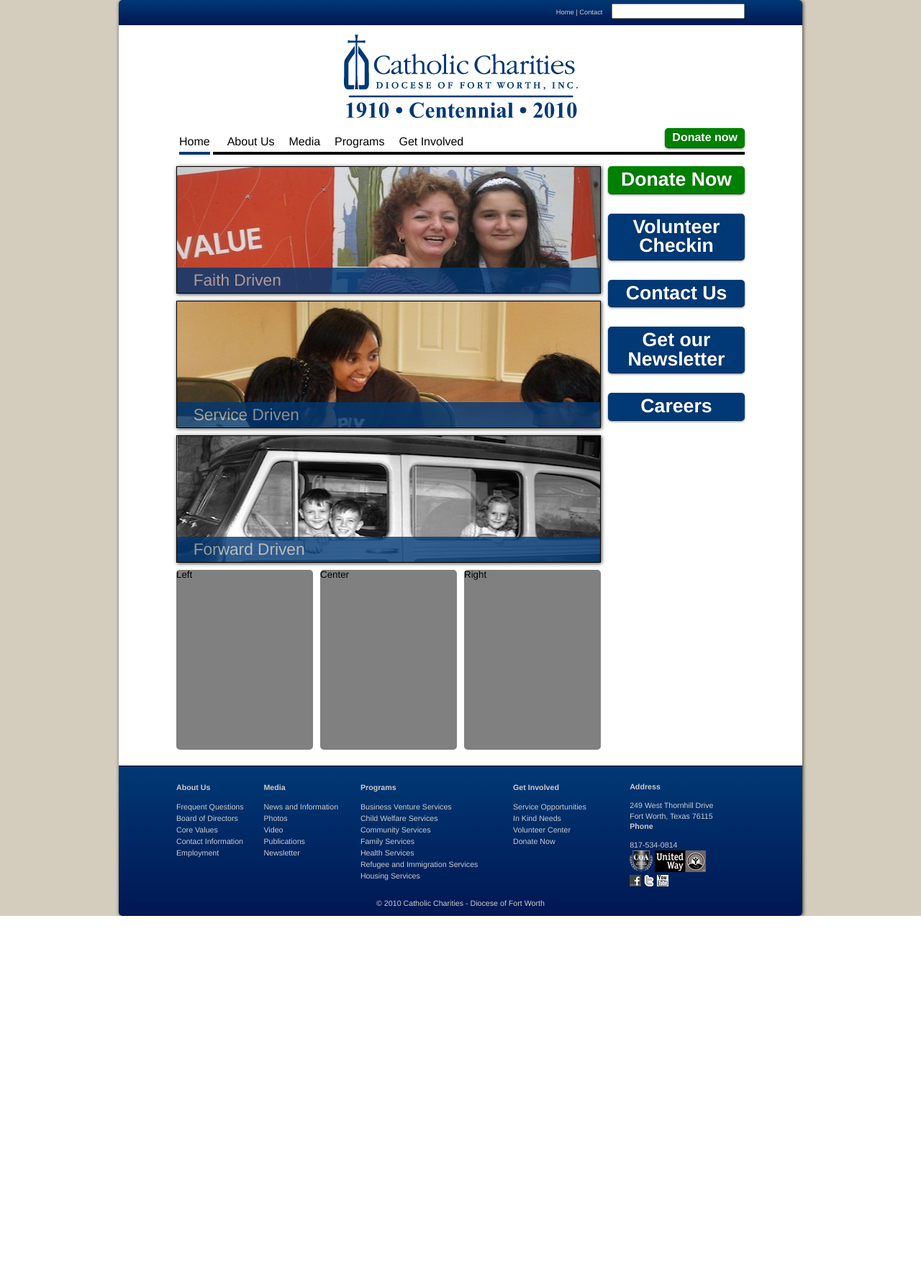
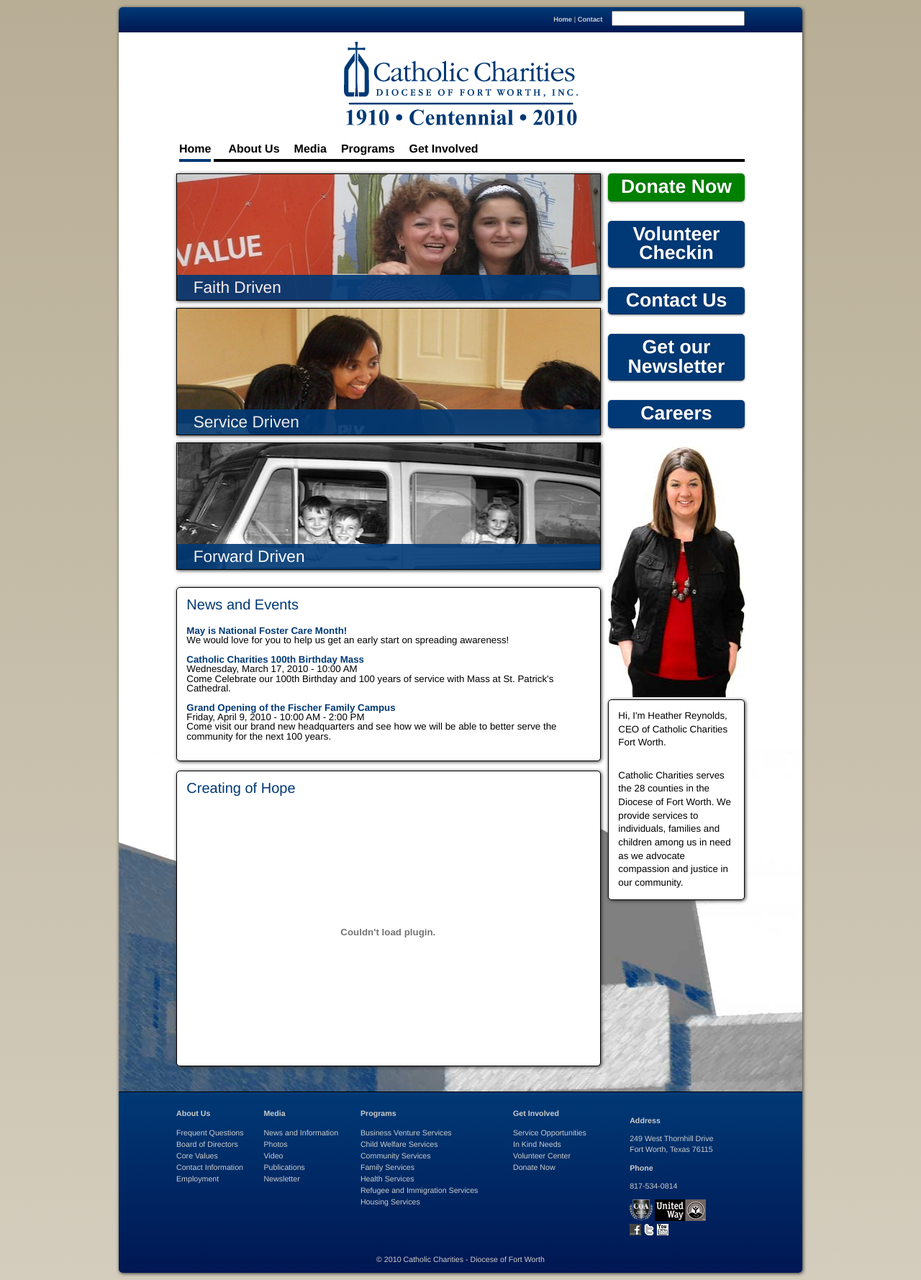
Before and after one commit to kientran/ccdofw-2010, a PHP site: page / in a window 1280 px wide. Shown: the whole page at 72% size. Before the commit the page ends 1273 px from the top, so only its background shows below. Run offline with PHP 8.4, Linux system fonts and the light colour scheme; some libraries are stand-ins or nearby versions.

Commit message:
Redid some of the layout, lots of background images

```diff
--- a/index.html
+++ b/index.html
@@ -21,7 +21,7 @@
   </div>
   <div id="logobar"><a href="">Catholic Charities</a></div>
   <navigation>
-    <div id="nav_donate"><a href="" class="green awesome">Donate now</a></div>
+    <!--<div id="nav_donate"><a href="" class="green awesome">Donate now</a></div> -->
     <ul id="nav" class="clearfix">
       <li id="nav_home" class="current first"><a href="">Home</a></li>
       <li id="nav_about" class="dir"><a href="">About Us</a>
@@ -116,7 +116,7 @@
   <img src="images/ccbanner1.jpg" width='620' height='175' />
   <div class="cover boxcaption">
     <h3>Faith Driven</h3>
-    <p>This is the caption</p>
+    <p>People of faith working together to provide hope for generations</p>
   </div>
 </div>
 
@@ -124,7 +124,7 @@
   <img src="images/ccbanner2.jpg" width='620' height='175' />
   <div class="cover boxcaption">
     <h3>Service Driven</h3>
-    <p>This is the caption</p>
+    <p>Catholic Charities does so much, for so many, with so little</p>
   </div>
 </div>
 
@@ -132,16 +132,38 @@
   <img src="images/ccbanner3.jpg" width='620' height='175' />
   <div class="cover boxcaption">
     <h3>Forward Driven</h3>
-    <p>This is the caption</p>
+    <p>Catholic Charities is the community leader that makes an impact</p>
   </div>
 </div>
 
 
 <div id="lower_front">
 
-<div id="lower_front_left">Left</div>
-<div id="lower_front_center">Center</div>
-<div id="lower_front_right">Right</div>
+<div id="lower_front_left">
+  <h2>News and Events</h2>
+  <ul>
+    <li><a href="">May is National Foster Care Month!</a><br />
+      We would love for you to help us get an early start on spreading awareness!
+    </li>
+    <li><a href="">Catholic Charities 100th Birthday Mass</a><br />
+        Wednesday, March 17, 2010 - 10:00 AM<br />
+        Come Celebrate our 100th Birthday and 100 years of service with Mass at St. Patrick's Cathedral.
+    </li>
+    <li><a href="">Grand Opening of the Fischer Family Campus</a><br />
+        Friday, April 9, 2010 - 10:00 AM - 2:00 PM<br />
+        Come visit our brand new headquarters and see how we will be able to better serve the community for the next 100 years.
+    </li>
+  </ul>
+
+
+
+</div>
+
+<div id="lower_front_right">
+
+  <h2>Creating of Hope</h2>
+<object width="560" height="340"><param name="movie" value="http://www.youtube.com/v/BD-R414n_qw&hl=en_US&fs=1&"></param><param name="allowFullScreen" value="true"></param><param name="allowscriptaccess" value="always"></param><embed src="http://www.youtube.com/v/BD-R414n_qw&hl=en_US&fs=1&" type="application/x-shockwave-flash" allowscriptaccess="always" allowfullscreen="true" width="560" height="340"></embed></object>
+</div>
 
 </div>
 
@@ -167,6 +189,14 @@
 
   <div id="front_action">
     <a href="#" id="front_donate" class="blue awesome">Careers</a>
+  </div>
+
+  <div id="heathers_box">
+    <img src='images/heather.jpg'>
+    <div id="heathers_text">
+    <p>Hi, I'm Heather Reynolds, CEO of Catholic Charities Fort Worth.</p>
+    <p>Catholic Charities serves the 28 counties in the Diocese of Fort Worth. We provide services to individuals, families and children among us in need as we advocate compassion and justice in our community.</p>
+    </div>
   </div>
 
 
--- a/src/screen.scss
+++ b/src/screen.scss
@@ -43,17 +43,23 @@ body.two-col {
 
 body {
   height: 100%;
+  background: #d4cdbd;
   @include linear-gradient(color-stops(#b8ae96, #d4cdbd));
+  margin: 10px 0;
   background-repeat: no-repeat;
-  background: #d4cdbd;
   font-family: "Helvetica Neue", "Arial", "Helvetica", sans-serif;
   font-size: 10pt;
   a {
     text-decoration: none;
+    font-weight: bold;
     color: $ccblue;
+  }
+  a:hover {
+    text-decoration: underline;
   }
   p {
     line-height: 1.4em;
+    margin: 1em 0;
   }
 }
 
@@ -92,9 +98,11 @@ body {
 }
 
 div#container {
-  background: white;
   @include box-shadow;
   @include border-radius;
+  background: white url(../images/buildingcharcol.jpg) no-repeat;
+  background-position: 0% 90%;
+
 }
 header {
   div#searchbar {
@@ -196,13 +204,12 @@ header {
   }
   p {
     padding: 0 10px;
-    color: #afafaf;
-    font-weight: bold;
+    color: white;
     font: 10pt;
     margin: 1em;
   }
   h3 {
-    color: #afafaf;
+    color: white;
     font-size: 1.7em;
     margin: 0.25em 1em;
   }
@@ -214,13 +221,14 @@ header {
   background: $ccblue;
   height: 100px;
   width: 100%;
-  opacity: 0.8;
+  opacity: 0.9;
 }
 
 .caption .boxcaption {
   top: 140px;
   left: 0;
 }
+
 
 div#front_action {
   a {
@@ -232,22 +240,45 @@ div#front_action {
 }
 
 div#lower_front {
+  @include column(15);
   div {
     @include border-radius;
-    background: grey;
+    @include box-shadow;
+    border: 1px solid black;
+    background: white ;
     display: block;
-    height: 250px;
+    padding: 1em;
+    margin: 1em 0;
   }
-  div#lower_front_left {
-    @include column(5)
+  div#lower_front_top{
+    float: left;
   }
-  div#lower_front_center {
+  div#lower_front_bottom {
+    float: left;
+  }
+  h2 {
+    font-size: 1.5em;
+    color: $ccblue;
+    margin-bottom: 1em;
+  }
+  ul li {
+    margin-bottom: 1em;
+  }
+}
 
-    @include column(5)
-  }
-  div#lower_front_right {
 
-    @include column(5, true)
+div#sidebar {
+  div#heathers_box {
+    div#heathers_text {
+      @include border-radius;
+      @include box-shadow;
+      border: 1px solid black;
+      background: white;
+    }
+    p {
+      margin: 0px;
+      padding: 1em;
+    }
   }
 }
 
@@ -259,6 +290,7 @@ footer {
   }
   a {
     color: #ccc;
+    font-weight: normal;
   }
   a:hover {
     color: white;
--- a/stylesheets/screen.css
+++ b/stylesheets/screen.css
@@ -191,24 +191,31 @@ body.two-col #content {
 /* line 44, ../src/screen.scss */
 body {
   height: 100%;
+  background: #d4cdbd;
   background-image: -webkit-gradient(linear, 0% 0%, 0% 100%, color-stop(0%, #b8ae96), color-stop(100%, #d4cdbd));
   background-image: -moz-linear-gradient(top, #b8ae96 0%, #d4cdbd 100%);
+  margin: 10px 0;
   background-repeat: no-repeat;
-  background: #d4cdbd;
   font-family: "Helvetica Neue", "Arial", "Helvetica", sans-serif;
   font-size: 10pt;
 }
-/* line 51, ../src/screen.scss */
+/* line 52, ../src/screen.scss */
 body a {
   text-decoration: none;
+  font-weight: bold;
   color: #003975;
 }
-/* line 55, ../src/screen.scss */
+/* line 57, ../src/screen.scss */
+body a:hover {
+  text-decoration: underline;
+}
+/* line 60, ../src/screen.scss */
 body p {
   line-height: 1.4em;
+  margin: 1em 0;
 }
 
-/* line 60, ../src/screen.scss */
+/* line 66, ../src/screen.scss */
 .awesome {
   background: #222;
   display: inline-block;
@@ -227,29 +234,28 @@ body p {
   cursor: pointer;
 }
 
-/* line 80, ../src/screen.scss */
+/* line 86, ../src/screen.scss */
 .green.awesome {
   background-color: green;
 }
 
-/* line 83, ../src/screen.scss */
+/* line 89, ../src/screen.scss */
 .green.awesome:hover {
   background-color: #22a222;
 }
 
-/* line 87, ../src/screen.scss */
+/* line 93, ../src/screen.scss */
 .blue.awesome {
   background-color: #003975;
 }
 
-/* line 90, ../src/screen.scss */
+/* line 96, ../src/screen.scss */
 .blue.awesome:hover {
   background-color: #225b97;
 }
 
-/* line 94, ../src/screen.scss */
+/* line 100, ../src/screen.scss */
 div#container {
-  background: white;
   -moz-box-shadow: #333333 1px 1px 5px;
   -webkit-box-shadow: #333333 1px 1px 5px;
   -o-box-shadow: #333333 1px 1px 5px;
@@ -260,9 +266,11 @@ div#container {
   -ms-border-radius: 5px;
   -khtml-border-radius: 5px;
   border-radius: 5px;
+  background: white url(../images/buildingcharcol.jpg) no-repeat;
+  background-position: 0% 90%;
 }
 
-/* line 100, ../src/screen.scss */
+/* line 108, ../src/screen.scss */
 header div#searchbar {
   text-align: right;
   font-size: 0.7em;
@@ -273,20 +281,20 @@ header div#searchbar {
   padding-right: 80px;
   color: #ccc;
 }
-/* line 108, ../src/screen.scss */
+/* line 116, ../src/screen.scss */
 header div#searchbar a {
   color: #ccc;
 }
-/* line 111, ../src/screen.scss */
+/* line 119, ../src/screen.scss */
 header div#searchbar input {
   margin-left: 10px;
 }
-/* line 115, ../src/screen.scss */
+/* line 123, ../src/screen.scss */
 header div#logobar {
   height: 125px;
   color: white;
 }
-/* line 119, ../src/screen.scss */
+/* line 127, ../src/screen.scss */
 header div#logobar a {
   display: block;
   margin: 1em auto;
@@ -295,7 +303,7 @@ header div#logobar a {
   text-indent: -9999px;
   background-image: url(../images/cclogo.png);
 }
-/* line 128, ../src/screen.scss */
+/* line 136, ../src/screen.scss */
 header navigation {
   font-size: 1.2em;
   padding-right: 80px;
@@ -309,21 +317,21 @@ header navigation {
 * html header navigation {
   overflow-x: hidden;
 }
-/* line 133, ../src/screen.scss */
+/* line 141, ../src/screen.scss */
 header navigation a {
   color: black;
 }
-/* line 136, ../src/screen.scss */
+/* line 144, ../src/screen.scss */
 header navigation a:hover {
   color: #003975;
 }
-/* line 139, ../src/screen.scss */
+/* line 147, ../src/screen.scss */
 header navigation ul {
   list-style: none;
   border-bottom: 4px solid black;
   margin: 1em 0;
 }
-/* line 145, ../src/screen.scss */
+/* line 153, ../src/screen.scss */
 header navigation li {
   float: left;
   position: relative;
@@ -332,32 +340,32 @@ header navigation li {
   margin-right: 10px;
   border-bottom: 4px solid black;
 }
-/* line 154, ../src/screen.scss */
+/* line 162, ../src/screen.scss */
 header navigation li a {
   margin-bottom: -4px;
   padding-bottom: 10px;
   display: block;
 }
-/* line 160, ../src/screen.scss */
+/* line 168, ../src/screen.scss */
 header navigation ul .first {
   margin-left: 0px;
 }
-/* line 164, ../src/screen.scss */
+/* line 172, ../src/screen.scss */
 header navigation ul .current {
   border-color: #003975;
 }
-/* line 168, ../src/screen.scss */
+/* line 176, ../src/screen.scss */
 header navigation ul .current a, header navigation ul .current a:hover {
   border-left: 4px solid white;
   border-right: 4px solid white;
 }
-/* line 173, ../src/screen.scss */
+/* line 181, ../src/screen.scss */
 header navigation div#nav_donate {
   float: right;
   margin-top: 5px;
 }
 
-/* line 181, ../src/screen.scss */
+/* line 189, ../src/screen.scss */
 .boxgrid {
   width: 588px;
   height: 175px;
@@ -372,45 +380,44 @@ header navigation div#nav_donate {
   -o-box-shadow: #333333 1px 1px 5px;
   box-shadow: #333333 1px 1px 5px;
 }
-/* line 191, ../src/screen.scss */
+/* line 199, ../src/screen.scss */
 .boxgrid img {
   position: absolute;
   top: 0;
   left: 0;
   border: 0;
 }
-/* line 197, ../src/screen.scss */
+/* line 205, ../src/screen.scss */
 .boxgrid p {
   padding: 0 10px;
-  color: #afafaf;
-  font-weight: bold;
+  color: white;
   font: 10pt;
   margin: 1em;
 }
-/* line 204, ../src/screen.scss */
+/* line 211, ../src/screen.scss */
 .boxgrid h3 {
-  color: #afafaf;
+  color: white;
   font-size: 1.7em;
   margin: 0.25em 1em;
 }
 
-/* line 211, ../src/screen.scss */
+/* line 218, ../src/screen.scss */
 .boxcaption {
   float: left;
   position: absolute;
   background: #003975;
   height: 100px;
   width: 100%;
-  opacity: 0.8;
+  opacity: 0.9;
 }
 
-/* line 220, ../src/screen.scss */
+/* line 227, ../src/screen.scss */
 .caption .boxcaption {
   top: 140px;
   left: 0;
 }
 
-/* line 226, ../src/screen.scss */
+/* line 234, ../src/screen.scss */
 div#front_action a {
   text-align: center;
   font-size: 2em;
@@ -418,7 +425,18 @@ div#front_action a {
   margin-bottom: 1em;
 }
 
-/* line 235, ../src/screen.scss */
+/* line 242, ../src/screen.scss */
+div#lower_front {
+  display: inline;
+  float: left;
+  margin-right: 10px;
+  width: 590px;
+}
+/* line 138, ../../../../../Library/Ruby/Gems/1.8/gems/compass-0.10.0.rc5/frameworks/blueprint/stylesheets/blueprint/_grid.scss */
+* html div#lower_front {
+  overflow-x: hidden;
+}
+/* line 244, ../src/screen.scss */
 div#lower_front div {
   -moz-border-radius: 5px;
   -webkit-border-radius: 5px;
@@ -426,45 +444,57 @@ div#lower_front div {
   -ms-border-radius: 5px;
   -khtml-border-radius: 5px;
   border-radius: 5px;
-  background: grey;
+  -moz-box-shadow: #333333 1px 1px 5px;
+  -webkit-box-shadow: #333333 1px 1px 5px;
+  -o-box-shadow: #333333 1px 1px 5px;
+  box-shadow: #333333 1px 1px 5px;
+  border: 1px solid black;
+  background: white;
   display: block;
-  height: 250px;
+  padding: 1em;
+  margin: 1em 0;
 }
-/* line 241, ../src/screen.scss */
-div#lower_front div#lower_front_left {
-  display: inline;
+/* line 253, ../src/screen.scss */
+div#lower_front div#lower_front_top {
   float: left;
-  margin-right: 10px;
-  width: 190px;
 }
-/* line 138, ../../../../../Library/Ruby/Gems/1.8/gems/compass-0.10.0.rc5/frameworks/blueprint/stylesheets/blueprint/_grid.scss */
-* html div#lower_front div#lower_front_left {
-  overflow-x: hidden;
+/* line 256, ../src/screen.scss */
+div#lower_front div#lower_front_bottom {
+  float: left;
 }
-/* line 244, ../src/screen.scss */
-div#lower_front div#lower_front_center {
-  display: inline;
-  float: left;
-  margin-right: 10px;
-  width: 190px;
+/* line 259, ../src/screen.scss */
+div#lower_front h2 {
+  font-size: 1.5em;
+  color: #003975;
+  margin-bottom: 1em;
 }
-/* line 138, ../../../../../Library/Ruby/Gems/1.8/gems/compass-0.10.0.rc5/frameworks/blueprint/stylesheets/blueprint/_grid.scss */
-* html div#lower_front div#lower_front_center {
-  overflow-x: hidden;
-}
-/* line 248, ../src/screen.scss */
-div#lower_front div#lower_front_right {
-  display: inline;
-  float: left;
-  margin-right: 0;
-  width: 190px;
-}
-/* line 138, ../../../../../Library/Ruby/Gems/1.8/gems/compass-0.10.0.rc5/frameworks/blueprint/stylesheets/blueprint/_grid.scss */
-* html div#lower_front div#lower_front_right {
-  overflow-x: hidden;
+/* line 264, ../src/screen.scss */
+div#lower_front ul li {
+  margin-bottom: 1em;
 }
 
-/* line 254, ../src/screen.scss */
+/* line 272, ../src/screen.scss */
+div#sidebar div#heathers_box div#heathers_text {
+  -moz-border-radius: 5px;
+  -webkit-border-radius: 5px;
+  -o-border-radius: 5px;
+  -ms-border-radius: 5px;
+  -khtml-border-radius: 5px;
+  border-radius: 5px;
+  -moz-box-shadow: #333333 1px 1px 5px;
+  -webkit-box-shadow: #333333 1px 1px 5px;
+  -o-box-shadow: #333333 1px 1px 5px;
+  box-shadow: #333333 1px 1px 5px;
+  border: 1px solid black;
+  background: white;
+}
+/* line 278, ../src/screen.scss */
+div#sidebar div#heathers_box p {
+  margin: 0px;
+  padding: 1em;
+}
+
+/* line 285, ../src/screen.scss */
 footer {
   color: #ccc;
   margin-top: 2em;
@@ -474,46 +504,47 @@ footer {
   font-size: 0.8em;
   line-height: 1.5em;
 }
-/* line 256, ../src/screen.scss */
+/* line 287, ../src/screen.scss */
 footer table {
   padding: 0;
   margin: 0;
 }
-/* line 260, ../src/screen.scss */
+/* line 291, ../src/screen.scss */
 footer a {
   color: #ccc;
+  font-weight: normal;
 }
-/* line 263, ../src/screen.scss */
+/* line 295, ../src/screen.scss */
 footer a:hover {
   color: white;
   text-decoration: underline;
 }
-/* line 273, ../src/screen.scss */
+/* line 305, ../src/screen.scss */
 footer table {
   padding-left: 80px;
   padding-right: 80px;
   width: 100%;
   margin-top: 2em;
 }
-/* line 279, ../src/screen.scss */
+/* line 311, ../src/screen.scss */
 footer table tr td {
   vertical-align: top;
 }
-/* line 282, ../src/screen.scss */
+/* line 314, ../src/screen.scss */
 footer li {
   list-style: none;
 }
-/* line 285, ../src/screen.scss */
+/* line 317, ../src/screen.scss */
 footer .footer_head {
   font-weight: bold;
   color: #ccc;
   margin-bottom: 1em;
 }
-/* line 291, ../src/screen.scss */
+/* line 323, ../src/screen.scss */
 footer #footer_address p {
   margin-left: 30px;
 }
-/* line 295, ../src/screen.scss */
+/* line 327, ../src/screen.scss */
 footer #copyright {
   text-align: center;
   padding: 1em;
```
Also changed, not shown: images/buildingcharcol.jpg (added), images/heather.jpg (added).
